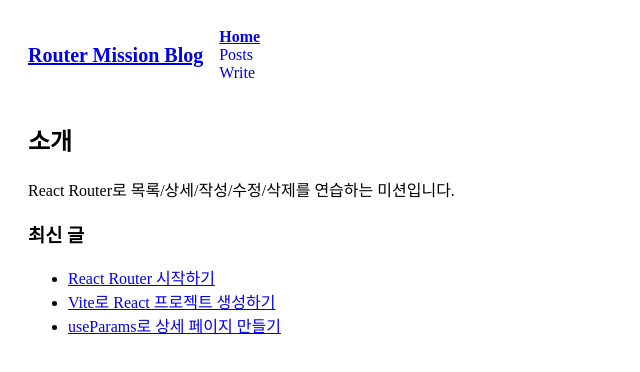
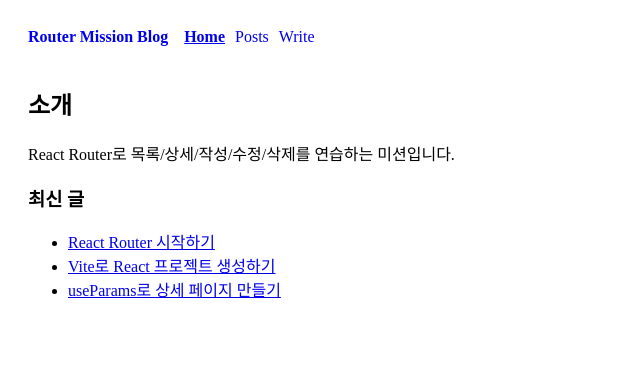
Before and after one commit to rkskek8484-cell/est_ajax-router-mission, a React (Vite) app: page / in a window 1280 px wide. Shown: the top 372 px of the page, without its empty margins (0-640 px from the left). Built offline with nearby package versions, Linux system fonts and the light colour scheme.

Commit message:
Refactor Header styles for consistency and improve layout

```diff
--- a/src/components/Header.module.css
+++ b/src/components/Header.module.css
@@ -1,17 +1,21 @@
-header {
+.header {
   display: flex;
-  align-items: center;
   gap: 16px;
 }
-h1 {
-  font-size: 20px;
+.header h1 {
+  margin: 0;
+  font-size: 1em;
+}
+.header h1 a {
+  text-decoration: none;
+}
+.nav {
+  display: flex;
+  gap: 10px;
 }
 .nav a {
   text-decoration: none;
-  display: flex;
-  gap: 12px;
 }
-
 .nav a.open {
   text-decoration: underline;
   font-weight: 700;
```
